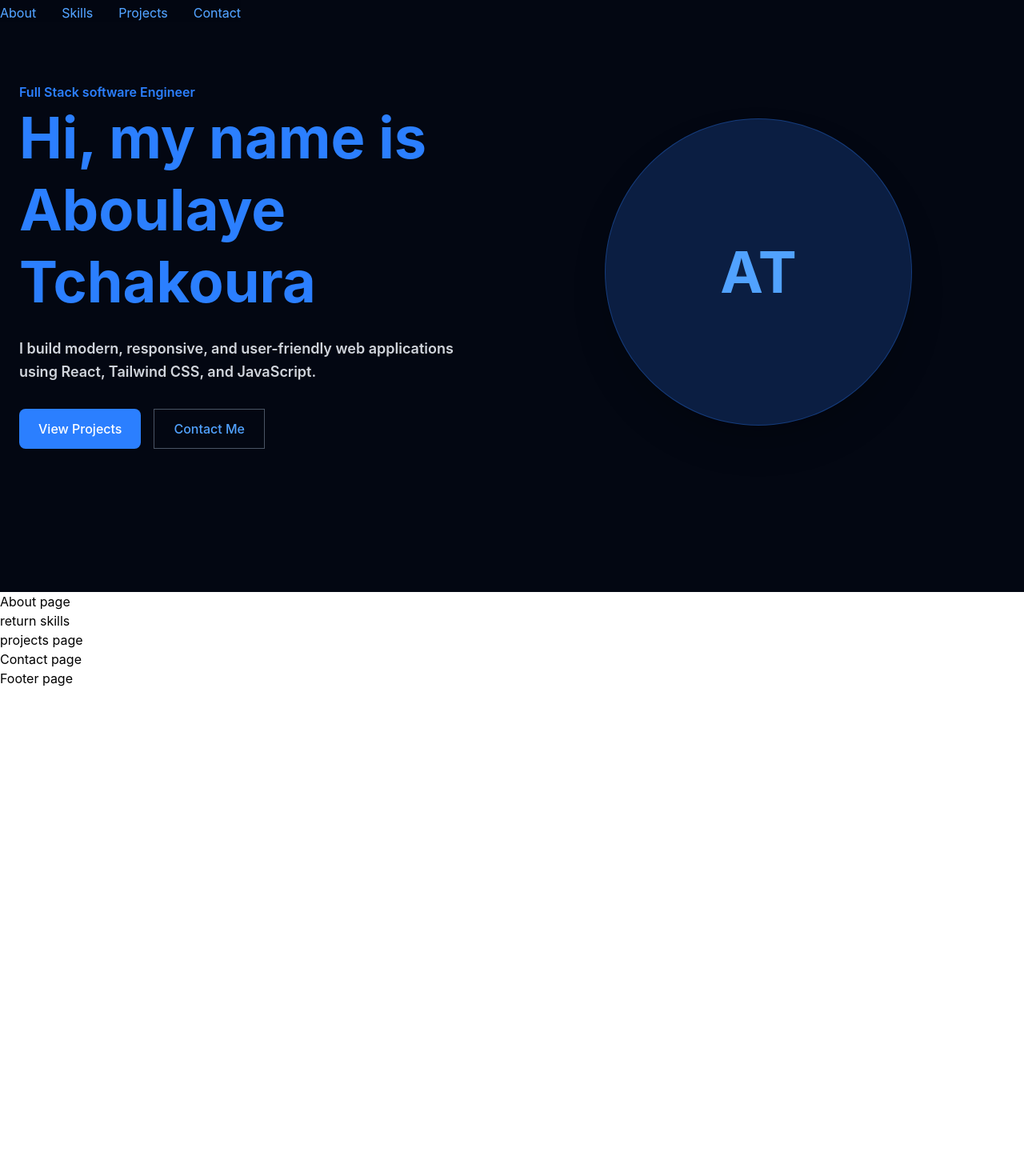
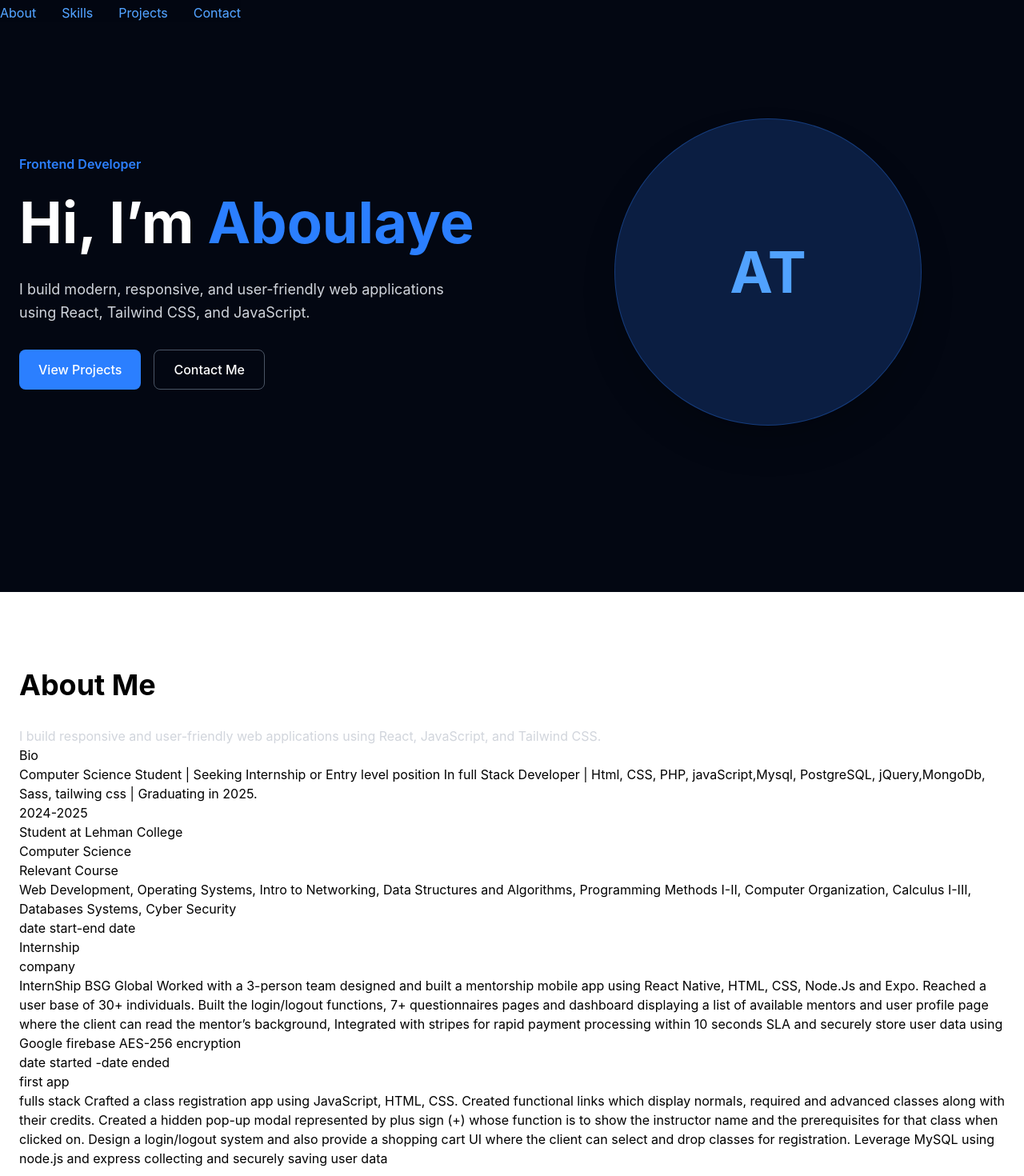
Before and after one commit to abdel1413/portfolioApp, a React (Vite) app: page / in a window 1280 px wide. Shown: the part 60-1530 px from the top of the page at 80% size. Before the commit the page ends 920 px from the top, so only its background shows below. Built offline with nearby package versions, Linux system fonts and the light colour scheme.

Commit message:
added some sections

```diff
--- a/src/components/About.jsx
+++ b/src/components/About.jsx
@@ -1,11 +1,46 @@
-import { Navbar } from "./Navbar"
+//import { Navbar } from "./Navbar"
 
 
 export const About =()=>{
     return(
     <>
-        <Navbar/>
-       <div>About page</div>
+
+     <section id="about"   className="max-w-7xl mx-auto px-6 py-24">
+        <h2 className="text-4xl font-bold mb-8"> About Me</h2>
+        <p className="text-gray-300 leading relaxed max-w-3xl">
+             I build responsive and user-friendly web applications
+              using React, JavaScript, and Tailwind CSS.
+        </p>
+        <h1>Bio</h1>
+        <p>Computer Science Student | Seeking Internship or Entry
+            level position In full Stack Developer | Html, CSS, PHP, javaScript,Mysql, PostgreSQL,
+             jQuery,MongoDb, Sass, tailwing css | Graduating in 2025.</p>
+
+             <div>
+                <h1>2024-2025</h1>
+                <h2>Student at Lehman College</h2>
+                <h4>Computer Science</h4>
+                <h3>Relevant Course</h3>
+                <p>Web Development, Operating Systems, Intro to Networking, Data Structures and Algorithms, Programming Methods I-II, Computer Organization, Calculus I-III, Databases Systems, Cyber Security</p>
+             </div>
+             <div>
+                <h1>date start-end date</h1>
+                <h2>Internship</h2>
+                <h4>company</h4>
+                <p>InternShip
+                    BSG Global
+                    Worked with a 3-person team designed and built a mentorship mobile app using React Native, HTML, CSS, Node.Js and Expo. Reached a user base of 30+ individuals. Built the login/logout functions, 7+ questionnaires pages and dashboard displaying a list of available mentors and user profile page where the client can read the mentor’s background, Integrated with stripes for rapid payment processing within 10 seconds SLA and securely store user data using Google firebase AES-256 encryption</p>
+             </div>
+             <div>
+                <h1>date started -date ended</h1>
+                <h4>first app</h4>
+                 <p>fulls stack
+                    Crafted a class registration app using JavaScript, HTML, CSS. Created functional links which display normals, required and advanced classes along with their credits. Created a hidden pop-up modal represented by plus sign (+) whose function is to show the instructor name and the prerequisites for that class when clicked on. Design a login/logout system and also provide a shopping cart UI where the client can select and drop classes for registration. Leverage MySQL using node.js and express collecting and securely saving user data</p>
+             </div>
+
+     </section>
+
+
     </>
     )
 }
--- a/src/components/Contact.jsx
+++ b/src/components/Contact.jsx
@@ -1,9 +1,13 @@
-import { Navbar } from "./Navbar"
+// import { Navbar } from "./Navbar"
 
 
 export const Contact =()=>{
     return (<>
-   <Navbar/>
-   <div>Contact page</div>
+   {/* <Navbar/> */}
+   <section id='section'>
+    <h1>347-518-2522</h1>
+    <p> email: ab@gmail.com</p>
+
+   </section>
         </>)
 }
--- a/src/components/Footer.jsx
+++ b/src/components/Footer.jsx
@@ -1,7 +1,7 @@
 export const Footer =()=> {
     return (
         <>
-        <div>Footer page</div>
+        <section id="footer">Footer page</section>
         </>
     )
 }
--- a/src/components/Hero.jsx
+++ b/src/components/Hero.jsx
@@ -1,45 +1,116 @@
-export const Hero = () =>{
+export const Hero = () => {
   return (
-        <>
-   <section className="min-h-screen bg-gray-950 text-white flex items-center">
-        <div className="max-w-7xl mx-auto px-6 py-20 w-full grid md: grid-cols-2 items-center gar-12">
+    <section className="min-h-screen bg-gray-950 text-white flex items-center" id="hero">
 
-        <div className="text-blue-500 font-semibold mb-4"
+      <div className="
+        max-w-7xl
+        mx-auto
+        px-6
+        py-20
+        w-full
+        grid
+        md:grid-cols-2
+        gap-12
+        items-center
+      ">
 
-        >
-           <p>Full Stack software Engineer</p>
+        {/* LEFT SIDE */}
+        <div>
 
-        <div className="text-5xl md: text-7xl font-bold leading-tight mb-6"
-        ><span>Hi, my name is</span><h1>Aboulaye Tchakoura</h1>
-        </div>
+          <p className="text-blue-500 font-semibold mb-4">
+            Frontend Developer
+          </p>
 
-        <p className="text-gray-300 text-lg leading-relaxed max-w-xl mb-8"
-        >I build modern, responsive, and user-friendly
+          <h1 className="
+            text-5xl
+            md:text-7xl
+            font-bold
+            leading-tight
+            mb-6
+          ">
+            Hi, I’m
+            <span className="text-blue-500">
+              {" "}Aboulaye
+            </span>
+          </h1>
+
+          <p className="
+            text-gray-300
+            text-lg
+            leading-relaxed
+            max-w-xl
+            mb-8
+          ">
+            I build modern, responsive, and user-friendly
             web applications using React, Tailwind CSS,
-            and JavaScript.</p>
+            and JavaScript.
+          </p>
 
+          {/* BUTTONS */}
           <div className="flex gap-4 flex-wrap">
-             <button className="bg-blue-500 hover:bg-blue-600 px-6 py-3 rounded-lg font-medium transition text-white"
-             >View Projects</button>
-             <button className="border border-gray-600 hover: border-blue-500 hover: text-blue-400 px-6 py-3 font-medium transition"
-             >Contact Me</button>
+
+            <button className="
+              bg-blue-500
+              hover:bg-blue-600
+              px-6
+              py-3
+              rounded-lg
+              font-medium
+              transition
+            ">
+              View Projects
+            </button>
+
+            <button className="
+              border
+              border-gray-600
+              hover:border-blue-500
+              hover:text-blue-400
+              px-6
+              py-3
+              rounded-lg
+              font-medium
+              transition
+            ">
+              Contact Me
+            </button>
+
           </div>
 
         </div>
+
+        {/* RIGHT SIDE */}
         <div className="flex justify-center">
-            <div className="w-72 h-72 md: w-96 h-96 rounded-full bg-blue-500/20 border border-blue-500/30 flex items-center justify-center shadow-2xl">
-               <div className="text-7xl text-blue-400 font-bold">
+
+          <div className="
+            w-72
+            h-72
+            md:w-96
+            md:h-96
+            rounded-full
+            bg-blue-500/20
+            border
+            border-blue-500/30
+            flex
+            items-center
+            justify-center
+            shadow-2xl
+          ">
+
+            <div className="
+              text-7xl
+              font-bold
+              text-blue-400
+            ">
               AT
-
-               </div>
             </div>
 
           </div>
 
         </div>
 
+      </div>
 
     </section>
-        </>
   )
 }
--- a/src/components/Navbar.jsx
+++ b/src/components/Navbar.jsx
@@ -1,18 +1,16 @@
 
-import { Link } from "react-router-dom"
 
 export const Navbar=()=>{
-    return (<nav className=" fixed top-0 left-0 bg-gray-950/80 text-white z-50 ">
+    return (<nav className=" fixed top-0 left-0 bg-gray-950/80 text-white z-50 " id='navbar'>
          <div className="max-w-7xl mx-auto px-6 py-4 flex items-center justify-between">
 
-            <Link to="/" className="text-2xl font-bold text-blue-500">AT</Link>
+            <a href= "/hero" className="text-2xl font-bold text-blue-500">AT</a>
          </div>
          <div className="hidden md:flex items-center gap-8">
-
-            <Link to="/about" className="hover: text-blue-400 transition">About</Link>
-            <Link to="/skills" className="hover: text-blue-400 transition">Skills</Link>
-            <Link to="/projects" className="hover: text-blue-400 transition">Projects</Link>
-            <Link to="/contact" className="hover: text-blue-400 transition">Contact</Link>
+            <a href="#about" className="hover: text-blue-400 transition">About</a>
+            <a href="#skills" className="hover: text-blue-400 transition">Skills</a>
+            <a href="#projects" className="hover: text-blue-400 transition">Projects</a>
+            <a href="#contact" className="hover: text-blue-400 transition">Contact</a>
          </div>
 
     </nav>)
--- a/src/components/Projects.jsx
+++ b/src/components/Projects.jsx
@@ -5,7 +5,9 @@ export const Projects = ()=>{
     return (
         <>
         <Navbar/>
-         <div> projects page</div>
+        <h1>My Projects</h1>
+        <p>Lorem ipsum dolor sit amet consectetur adipisicing elit. Temporibus veniam eligendi aliquam nisi ullam! Eius ullam voluptatibus necessitatibus? Praesentium dolorem ducimus maxime. Fugiat consequatur quo officiis. Unde molestiae animi ex.</p>
+
         </>
     )
 }
```
Lines whose indentation alone changed are shown as unchanged.
